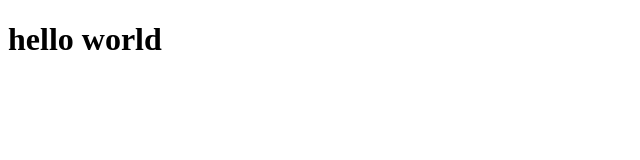
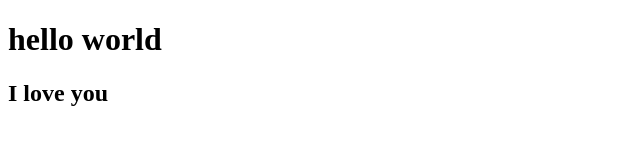
Before and after one commit to DashaMS/peace, a plain HTML site: page index.html in a window 1280 px wide. Shown: the whole page, without its empty margins (0-640 px from the left). Drawn offline with Linux system fonts and the light colour scheme.

Commit message:
udate text of html

```diff
--- a/index.html
+++ b/index.html
@@ -8,5 +8,6 @@
 </head>
 <body>
    <h1>hello world</h1>
+   <h2>I love you</h2>
 </body>
 </html>
```
